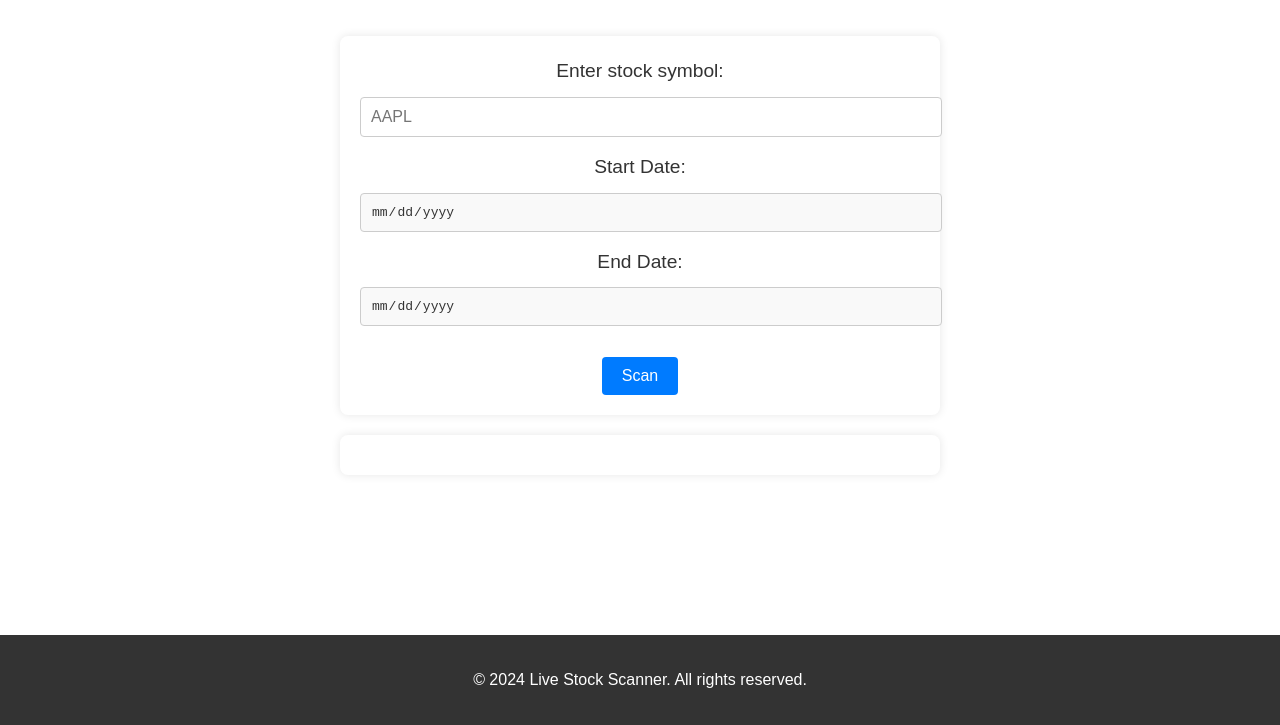
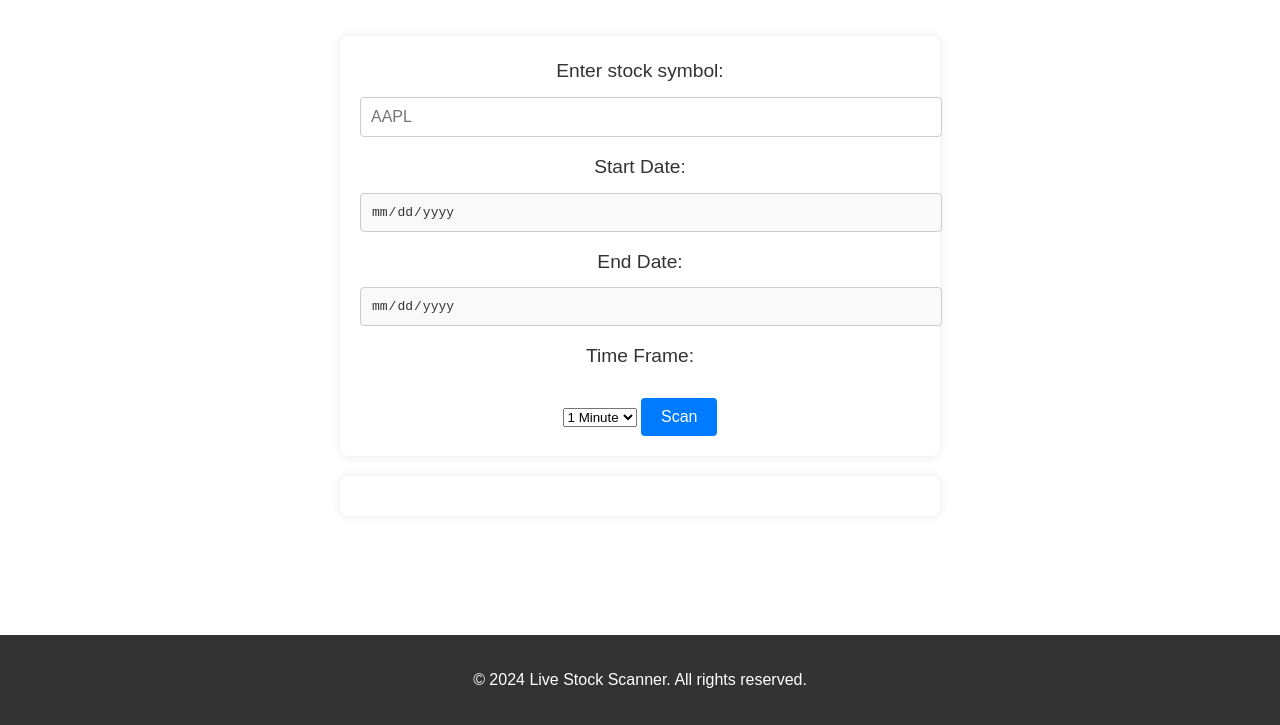
Before and after one commit to h-afif/Live-Stock-Scanner, a plain HTML site: page index.html in a window 1280 px wide. Shown: the part 75-800 px from the top of the page. Drawn offline with Linux system fonts and the light colour scheme.

Commit message:
Update index.html

```diff
--- a/index.html
+++ b/index.html
@@ -24,6 +24,15 @@
             <label for="end-date">End Date:</label>
             <input type="date" id="end-date" name="end-date" required>
 
+            <label for="time-frame">Time Frame:</label>
+            <select id="time-frame" name="time-frame">
+                <option value="1/minute">1 Minute</option>
+                <option value="1/hour">1 Hour</option>
+                <option value="1/day">1 Day</option>
+                <option value="1/week">1 Week</option>
+                <option value="1/month">1 Month</option>
+            </select>
+
             <button type="submit">Scan</button>
         </form>
         <div id="results" class="results">
```
